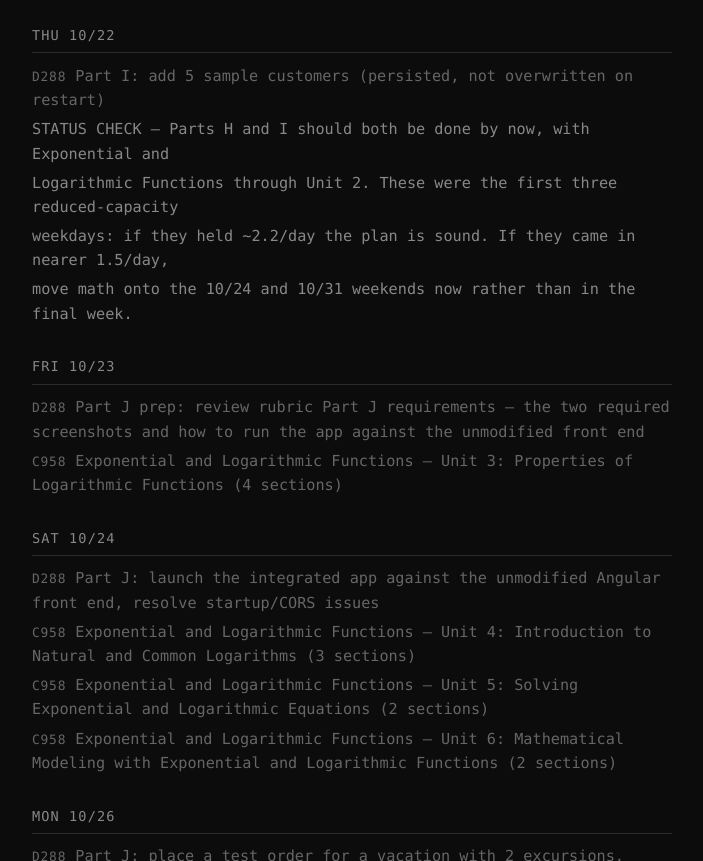
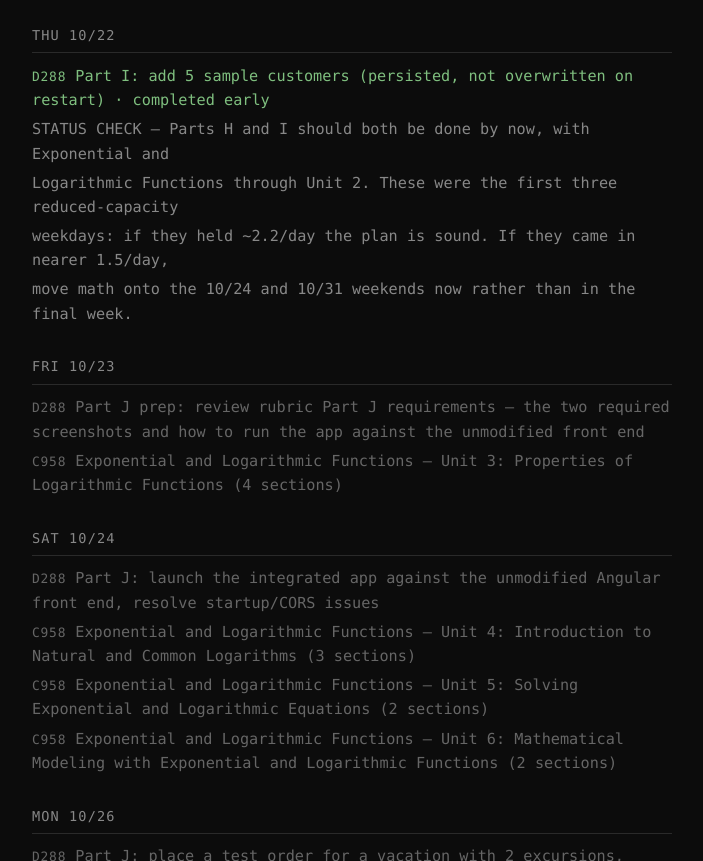
Before and after one commit to philipabbyad/personal-website, a website: page study-tracker/index.html in a window 1280 px wide. Shown: the part 3400-4261 px from the top of the page, without its empty margins (288-991 px from the left). Drawn offline with Linux system fonts and the light colour scheme.

Commit message:
chore(study-tracker): sync published schedule page

```diff
--- a/study-tracker/index.html
+++ b/study-tracker/index.html
@@ -144,7 +144,7 @@
   </div>
   <div class="day">
     <div class="day-header">Thu 10/22</div>
-    <div class="item item-open"><span class="tag">D288</span> Part I: add 5 sample customers (persisted, not overwritten on restart)</div>
+    <div class="item item-done"><span class="tag">D288</span> Part I: add 5 sample customers (persisted, not overwritten on restart) <span class="sep">·</span> completed early</div>
     <div class="item item-note">STATUS CHECK — Parts H and I should both be done by now, with Exponential and</div>
     <div class="item item-note">Logarithmic Functions through Unit 2. These were the first three reduced-capacity</div>
     <div class="item item-note">weekdays: if they held ~2.2/day the plan is sound. If they came in nearer 1.5/day,</div>
```
